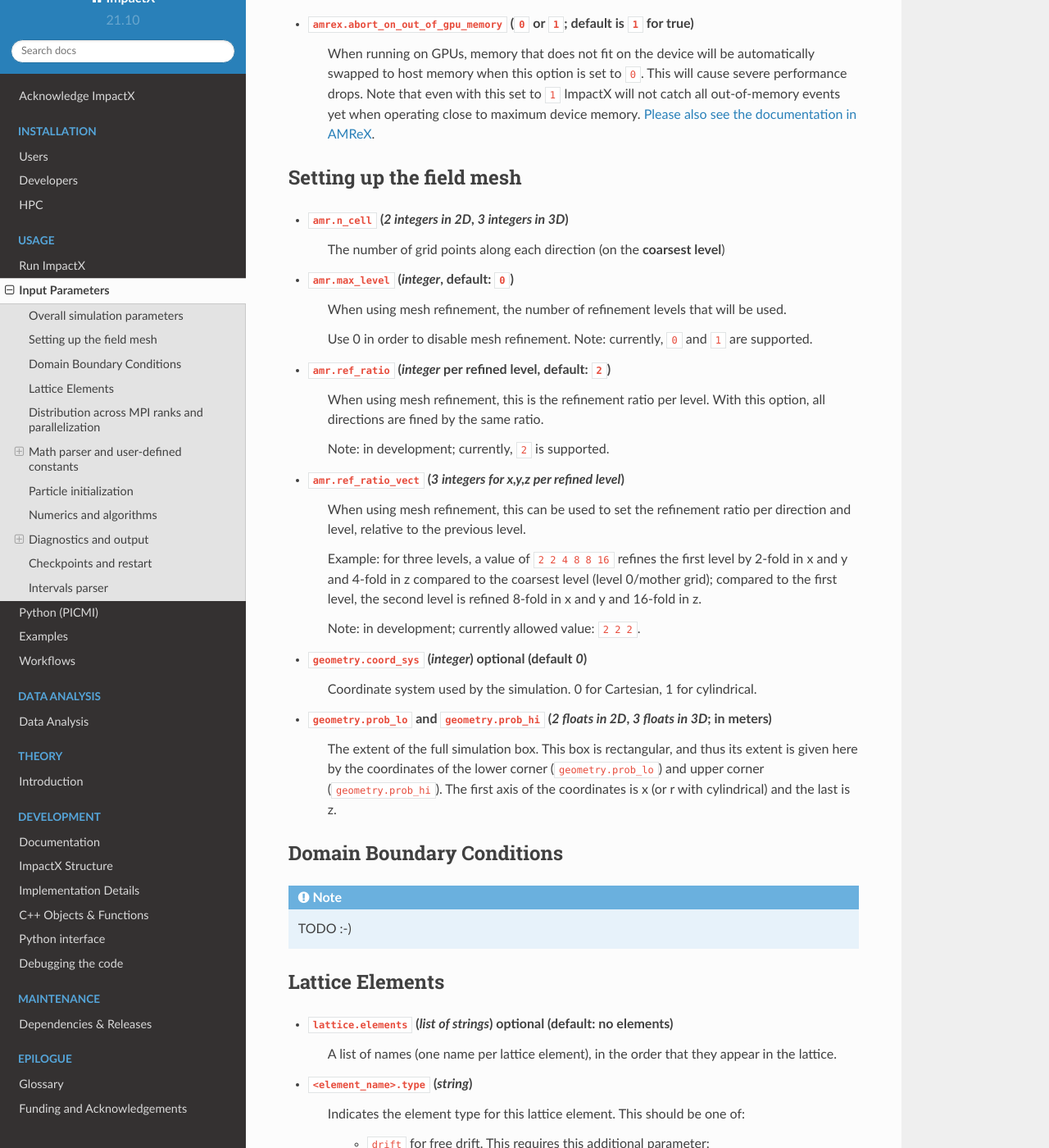
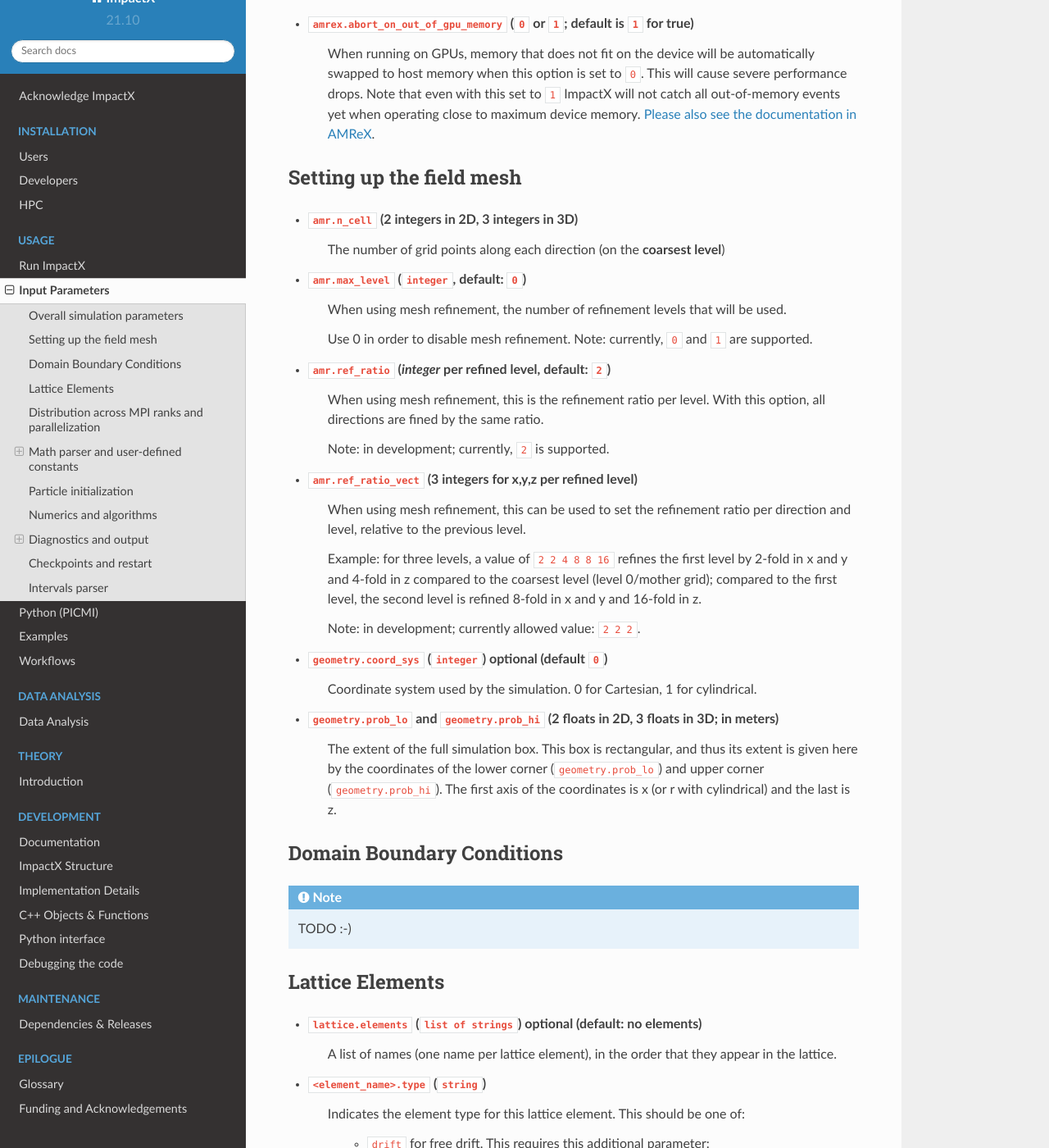
Before and after one commit to ECP-WarpX/impactx, a Sphinx documentation site: the page built from docs/source/usage/parameters.rst, in a window 1280 px wide and 1400 px high, scrolled down 545 px. Shown: the whole window at 82% size. Built offline with Sphinx 7.4.7 and the Read the Docs theme 2.0.0, drawn with Linux system fonts in a browser that asks for light colours; some of the changed text lies outside the part shown.

Commit message:
Sphinx: Clean Warnings/Formatting (#50)
* Add new pre-commit configs

* Sphinx: Fix a `.. directive::`

* Contrib: Fix Linter

* rst: Fix Backticks for Verbatim Text

```diff
--- a/CONTRIBUTING.rst
+++ b/CONTRIBUTING.rst
@@ -113,7 +113,7 @@ Periodically commit your changes with
 The commit message (between quotation marks) is super important in order to follow the developments during code-review and identify bugs.
 A typical format is:
 
-.. code-block::
+.. code-block:: text
 
    This is a short, 40-character title
 
@@ -234,6 +234,6 @@ Style and conventions
 
 - ``#include`` directives in C++ have a distinct order to avoid bugs, see :ref:`the ImpactX repo structure <developers-repo-structure>` for details
 
-- For all new code, we should avoid relying on ``using namespace amrex;`` and all amrex types should be prefixed with `amrex::`.
+- For all new code, we should avoid relying on ``using namespace amrex;`` and all amrex types should be prefixed with ``amrex::``.
   Inside limited scopes, AMReX type literals can be included with ``using namespace amrex::literals;``.
   Ideally, old code should be modified accordingly.
--- a/docs/source/developers/documentation.rst
+++ b/docs/source/developers/documentation.rst
@@ -50,7 +50,7 @@ For instance, the following line will get the Doxygen documentation for ``Impact
 Building the documentation
 --------------------------
 
-To build the documentation on your local computer, you will need to install Doxygen as well as the Python module `breathe`.
+To build the documentation on your local computer, you will need to install Doxygen as well as the Python module ``breathe``.
 First, change into ``docs/`` and install the Python requirements:
 
 .. code-block:: sh
--- a/docs/source/install/cmake.rst
+++ b/docs/source/install/cmake.rst
@@ -156,6 +156,6 @@ Additionally, a `symbolic link <https://en.wikipedia.org/wiki/Symbolic_link>`_ n
 Python Bindings
 ---------------
 
-.. todo:
+.. note::
 
-   Coming soon :-)
+   TODO: Coming soon :-)
--- a/docs/source/usage/parameters.rst
+++ b/docs/source/usage/parameters.rst
@@ -11,10 +11,10 @@ Input Parameters
 Overall simulation parameters
 -----------------------------
 
-* ``max_step`` (`integer`)
+* ``max_step`` (``integer``)
     The number of PIC cycles to perform.
 
-* ``stop_time`` (`float`; in seconds)
+* ``stop_time`` (``float``; in seconds)
     The maximum physical time of the simulation. Can be provided instead of ``max_step``. If both
     ``max_step`` and ``stop_time`` are provided, both criteria are used and the simulation stops
     when the first criterion is hit.
@@ -31,10 +31,10 @@ Overall simulation parameters
 Setting up the field mesh
 -------------------------
 
-* ``amr.n_cell`` (`2 integers in 2D`, `3 integers in 3D`)
+* ``amr.n_cell`` (2 integers in 2D, 3 integers in 3D)
     The number of grid points along each direction (on the **coarsest level**)
 
-* ``amr.max_level`` (`integer`, default: ``0``)
+* ``amr.max_level`` (``integer``, default: ``0``)
     When using mesh refinement, the number of refinement levels that will be used.
 
     Use 0 in order to disable mesh refinement.
@@ -46,17 +46,17 @@ Setting up the field mesh
 
     Note: in development; currently, ``2`` is supported.
 
-* ``amr.ref_ratio_vect`` (`3 integers for x,y,z per refined level`)
+* ``amr.ref_ratio_vect`` (3 integers for x,y,z per refined level)
     When using mesh refinement, this can be used to set the refinement ratio per direction and level, relative to the previous level.
 
     Example: for three levels, a value of ``2 2 4 8 8 16`` refines the first level by 2-fold in x and y and 4-fold in z compared to the coarsest level (level 0/mother grid); compared to the first level, the second level is refined 8-fold in x and y and 16-fold in z.
 
     Note: in development; currently allowed value: ``2 2 2``.
 
-* ``geometry.coord_sys`` (`integer`) optional (default `0`)
+* ``geometry.coord_sys`` (``integer``) optional (default ``0``)
     Coordinate system used by the simulation. 0 for Cartesian, 1 for cylindrical.
 
-* ``geometry.prob_lo`` and ``geometry.prob_hi`` (`2 floats in 2D`, `3 floats in 3D`; in meters)
+* ``geometry.prob_lo`` and ``geometry.prob_hi`` (2 floats in 2D, 3 floats in 3D; in meters)
     The extent of the full simulation box. This box is rectangular, and thus its
     extent is given here by the coordinates of the lower corner (``geometry.prob_lo``) and
     upper corner (``geometry.prob_hi``). The first axis of the coordinates is x
@@ -75,35 +75,35 @@ Domain Boundary Conditions
 Lattice Elements
 ----------------
 
-* ``lattice.elements`` (`list of strings`) optional (default: no elements)
+* ``lattice.elements`` (``list of strings``) optional (default: no elements)
     A list of names (one name per lattice element), in the order that they
     appear in the lattice.
 
-* ``<element_name>.type`` (`string`)
+* ``<element_name>.type`` (``string``)
     Indicates the element type for this lattice element. This should be one of:
 
         * ``drift`` for free drift. This requires this additional parameter:
 
-            * ``<element_name>.ds`` (`float`, in meters) the segment length
+            * ``<element_name>.ds`` (``float``, in meters) the segment length
 
         * ``quad`` for a quadrupole. This requires these additional parameters:
 
-            * ``<element_name>.ds`` (`float`, in meters) the segment length
+            * ``<element_name>.ds`` (``float``, in meters) the segment length
 
-            * ``<element_name>.k`` (`float`, in inverse meters) the quadrupole strength
+            * ``<element_name>.k`` (``float``, in inverse meters) the quadrupole strength
 
         * ``sbend`` for a bending magnet. This requires these additional parameters:
 
-            * ``<element_name>.ds`` (`float`, in meters) the segment length
+            * ``<element_name>.ds`` (``float``, in meters) the segment length
 
-            * ``<element_name>.rc`` (`float`, in meters) the bend radius
+            * ``<element_name>.rc`` (``float``, in meters) the bend radius
 
 .. _running-cpp-parameters-parallelization:
 
 Distribution across MPI ranks and parallelization
 -------------------------------------------------
 
-* ``amr.max_grid_size`` (`integer`) optional (default `128`)
+* ``amr.max_grid_size`` (``integer``) optional (default ``128`)
     Maximum allowable size of each **subdomain**
     (expressed in number of grid points, in each direction).
     Each subdomain has its own ghost cells, and can be handled by a
@@ -172,7 +172,8 @@ For example:
 Coordinates
 ^^^^^^^^^^^
 
-Besides, for profiles that depend on spatial coordinates (the plasma momentum distribution or the laser field, see below `Particle initialization` and `Laser initialization`), the parser will interpret some variables as spatial coordinates. These are specified in the input parameter, i.e., ``density_function(x,y,z)`` and ``field_function(X,Y,t)``.
+Besides, for profiles that depend on spatial coordinates (the plasma momentum distribution or the laser field, see below ``Particle initialization`` and ``Laser initialization``), the parser will interpret some variables as spatial coordinates.
+These are specified in the input parameter, i.e., ``density_function(x,y,z)`` and ``field_function(X,Y,t)``.
 
 The parser reads python-style expressions between double quotes, for instance
 ``"a0*x**2 * (1-y*1.e2) * (x>0)"`` is a valid expression where ``a0`` is a
```
Also changed, not shown: .pre-commit-config.yaml.
